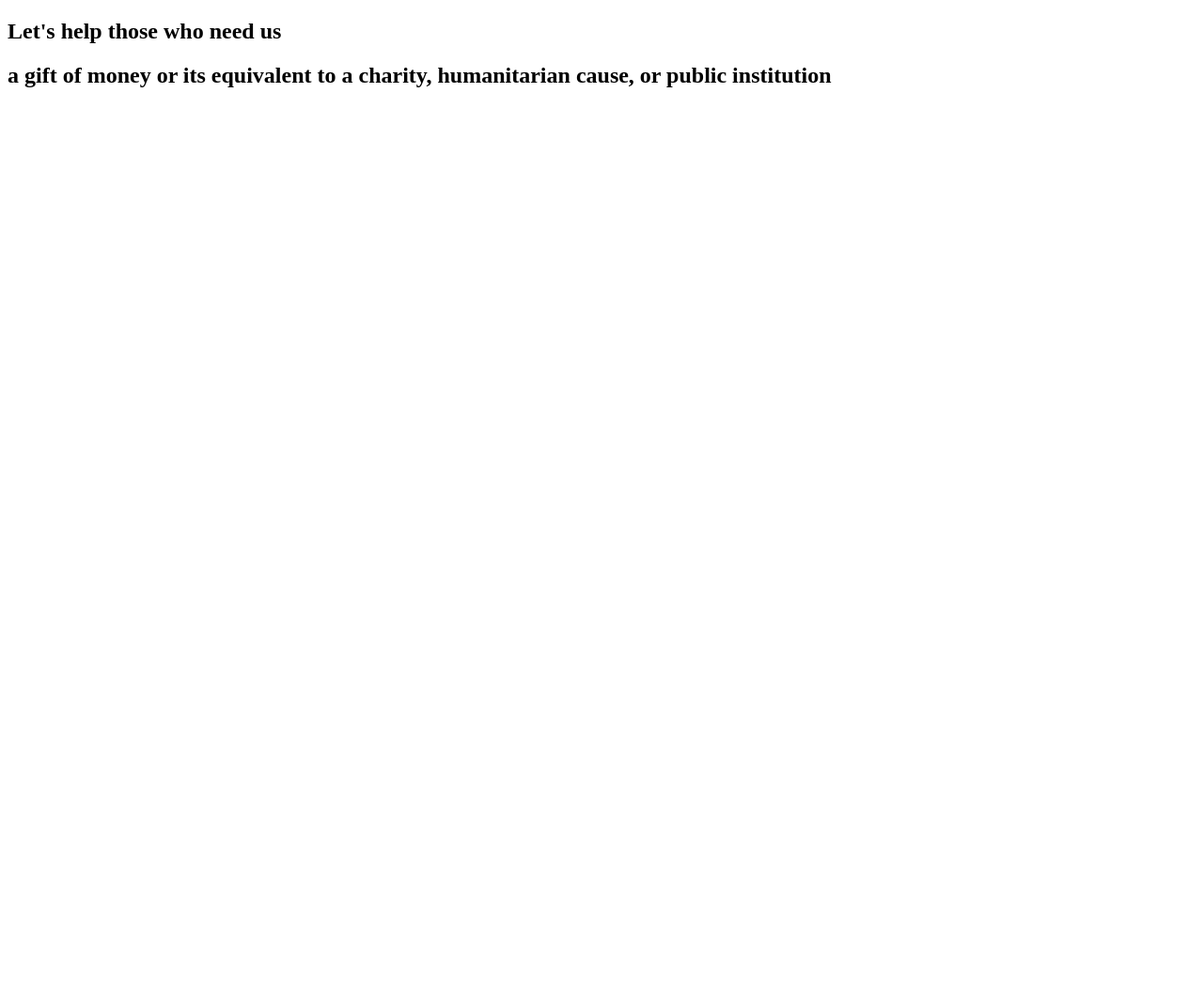
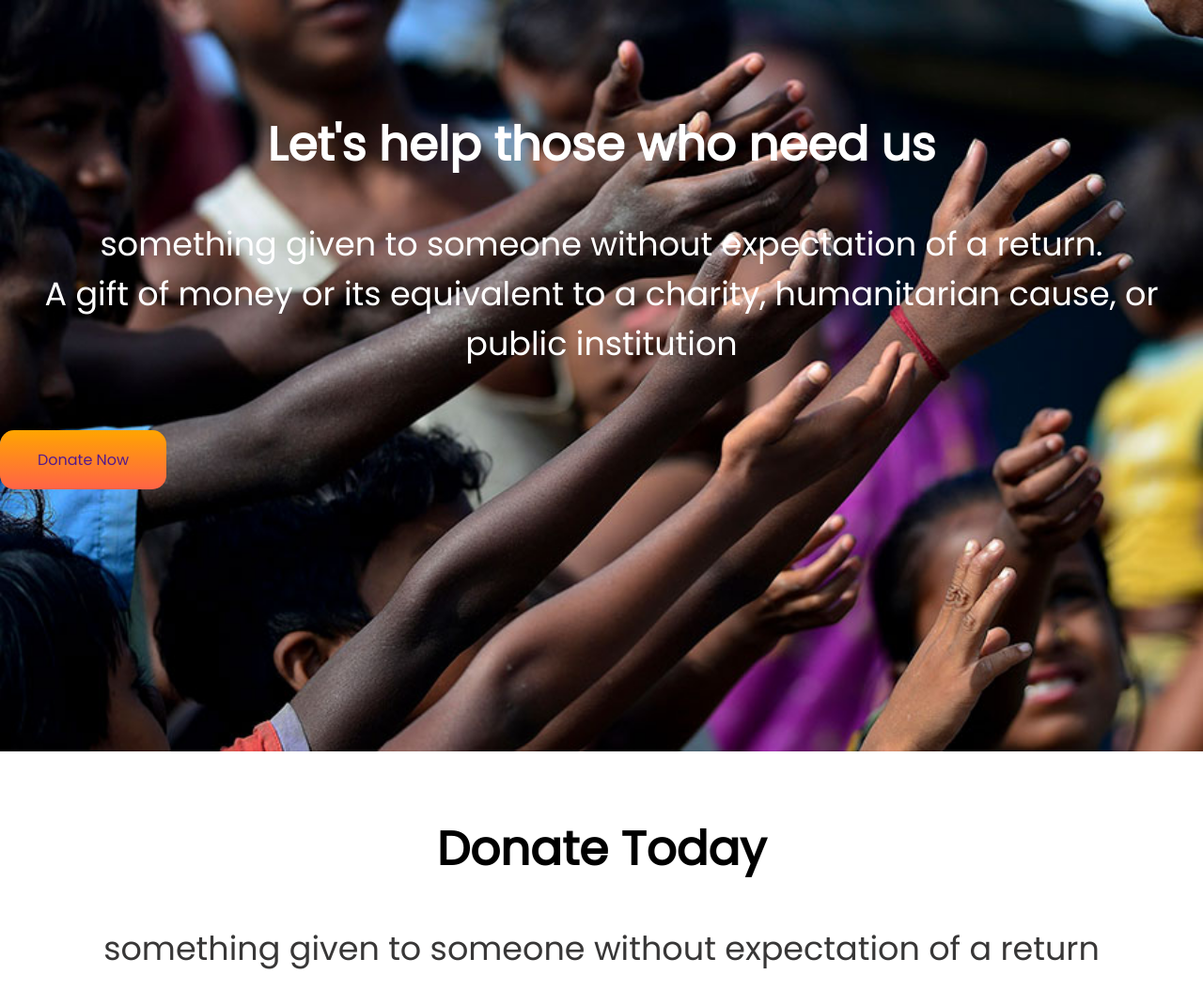
Before and after one commit to devrakibpro/assignment-1, a plain HTML site: page index.html in a window 1280 px wide. Shown: the whole page at 94% size. Before the commit the page ends 800 px from the top, so only its background shows below. Drawn offline with Linux system fonts and the light colour scheme.

Commit message:
secound commit

```diff
--- a/index.html
+++ b/index.html
@@ -5,20 +5,40 @@
     <meta charset="UTF-8">
     <meta http-equiv="X-UA-Compatible" content="IE=edge">
     <meta name="viewport" content="width=device-width, initial-scale=1.0">
-    <title>jago-Bangla-Foundation</title>
+    <title>Jago-Bangla-Foundation</title>
     <link rel="stylesheet" href="style.css">
+    <link rel="preconnect" href="https://fonts.googleapis.com">
+    <link rel="preconnect" href="https://fonts.gstatic.com" crossorigin>
+    <link href="https://fonts.googleapis.com/css2?family=Poppins&display=swap" rel="stylesheet">
 </head>
 
 <body>
-    <section>
+    <section class="bg-image">
         <div>
+            <br />
+            <br />
+            <br />
             <h1>
                 Let's help those who need us
             </h1>
-            <h2>
-                a gift of money or its equivalent to a charity, humanitarian cause, or public institution
-            </h2>
+            <p>
+                something given to someone without expectation of a return. <br/>
+                A gift of money or its equivalent to a charity, humanitarian cause, or public institution
+            </p>
+            <br/>
+            <br/>
+            <a class="link-button" target="_blank" href="">Donate Now</a>
         </div>
+    </section>
+    <section class="sec-part" >
+        <div>
+            <br/>
+            <h1 class="sec-1">Donate Today</h1>
+            <p class="sec-2">
+                something given to someone without expectation of a return
+            </p>
+        </div>
+
     </section>
 
 </body>
--- a/style.css
+++ b/style.css
@@ -0,0 +1,46 @@
+body {
+    margin: 0;
+    height: 100%;
+    font-family: 'Poppins', sans-serif;
+}
+
+h1 {
+    font-size: 50px;
+    text-align: center;
+    color: white;
+}
+p{
+    font-size: 35px;
+    text-align: center;
+    color: white;
+}
+
+.link-button {
+    text-decoration: none;
+    background-image: linear-gradient(orange, tomato);
+    padding: 20px 40px;
+    font-weight: 700px;
+    border-radius: 15px;
+}
+
+.bg-image {
+    background-image: url(images/donation13.jpg);
+    background-repeat: no-repeat;
+    width: 100%;
+    height: 100vh;
+    background-size: cover;
+}
+.sec-1{
+    font: 50px;
+    text-align: center;
+    color: black;
+}
+.sec-2{
+    font: 35px;
+    text-align: center;
+    color: rgb(56, 55, 55);
+}
+sec-part{
+    margin: 0%;
+    height: 100%;
+}
```
